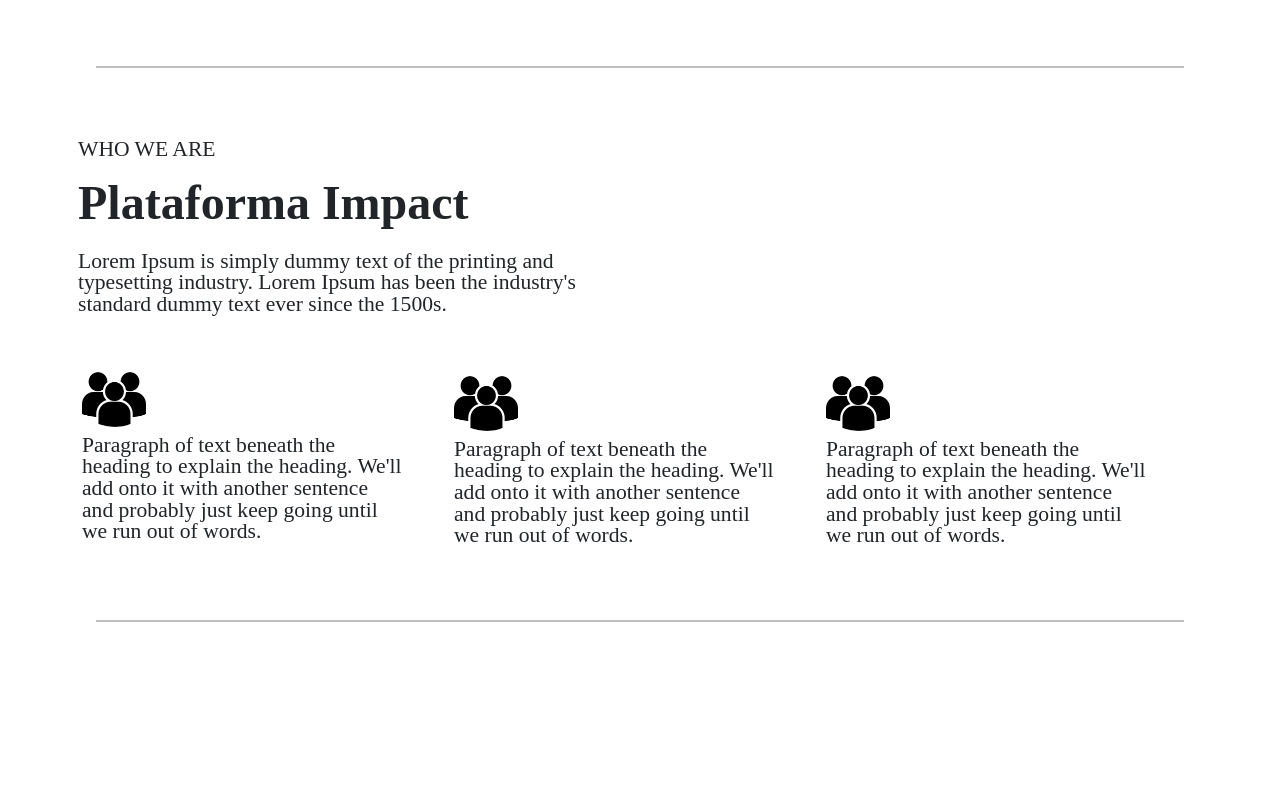
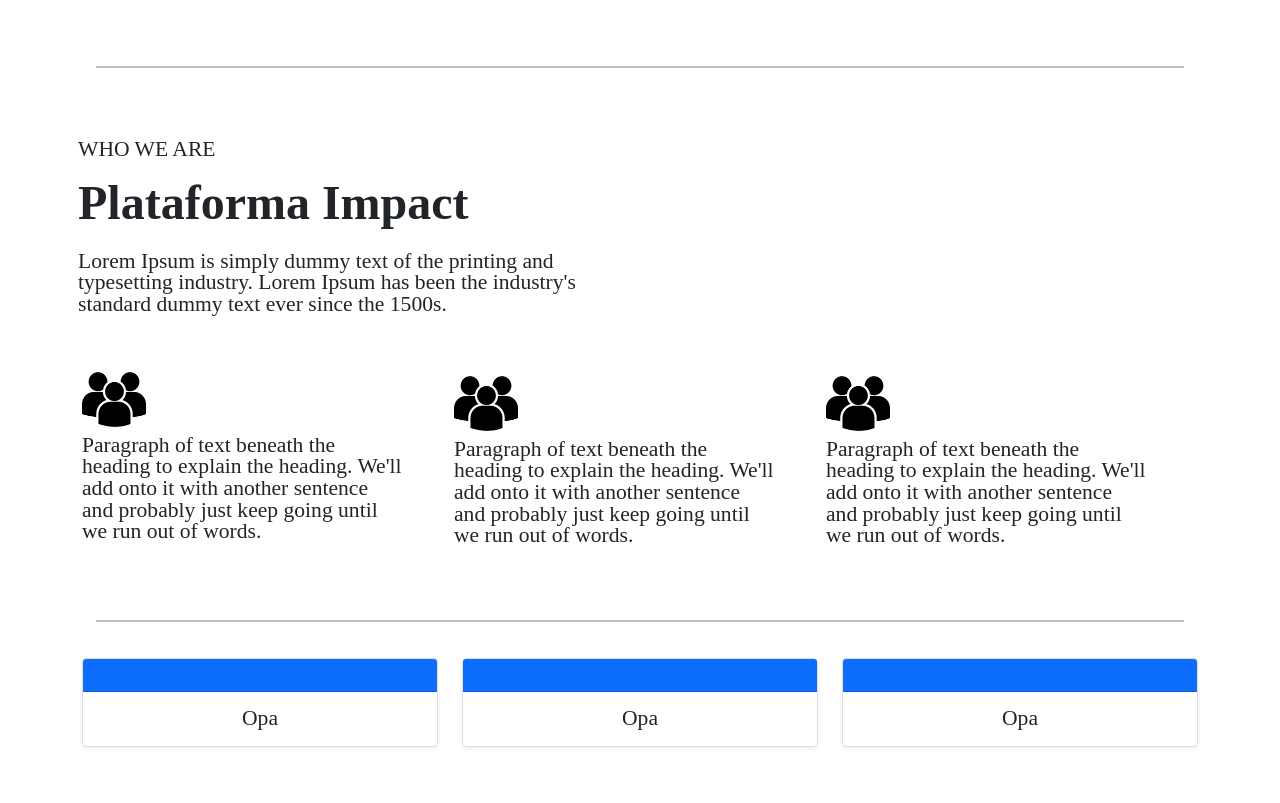
Before and after one commit to danileg09/LandingPage, a website: page index.html in a window 1280 px wide. Shown: the part 615-1418 px from the top of the page. Before the commit the page ends 1257 px from the top, so only its background shows below. Drawn offline with nearby package versions, Linux system fonts and the light colour scheme.

Commit message:
adding cards section

```diff
--- a/index.html
+++ b/index.html
@@ -16,7 +16,7 @@
 
     <header>
         <img id="HeaderLogo" src="./src/images/plataforma.png" alt="">
-        <nav class="navbar navbar-expand-lg" style="background-color: #ffffff;">
+        <nav class="navbar navbar-expand-lg">
             <div class="collapse navbar-collapse d-flex justify-content-center" id="navbarNavAltMarkup">
                 <div class="navbar-nav">
                     <a class="nav-item nav-link text-dark px-5 " href="#">Features</a>
@@ -30,7 +30,7 @@
 
     <main>
 
-        <hr/>
+        <hr />
 
         <div class="container col-xxl-8 px-2 py-4">
             <div class="row flex-lg-row-reverse align-items-center g-5 py-4">
@@ -52,7 +52,7 @@
             </div>
         </div>
 
-        <hr/>
+        <hr />
 
         <div class="container col-xxl-8 px-2 py-4">
             <div class="row align-items-center g-5 py-4">
@@ -99,7 +99,39 @@
             </div>
         </div>
 
-        <hr/>
+        <hr />
+
+        <div class="container py-3">
+
+            <div class="row row-cols-1 row-cols-md-3 mb-3 text-center">
+
+                <div class="col">
+                    <div class="card mb-4 rounded-3 shadow-sm">
+                        <div class="card-header py-3 bg-primary"></div>
+                        <div class="card-body">
+                            <p>Opa</p>
+                        </div>
+                    </div>
+                </div>
+                <div class="col">
+                    <div class="card mb-4 rounded-3 shadow-sm">
+                        <div class="card-header py-3 bg-primary"></div>
+                        <div class="card-body">
+                            <p>Opa</p>
+                        </div>
+                    </div>
+                </div>
+                <div class="col">
+                    <div class="card mb-4 rounded-3 shadow-sm">
+                        <div class="card-header py-3 bg-primary"></div>
+                        <div class="card-body">
+                            <p>Opa</p>
+                        </div>
+                    </div>
+                </div>
+            </div>
+
+        </div>
 
     </main>
 
--- a/src/css/style.css
+++ b/src/css/style.css
@@ -8,8 +8,9 @@
     min-width: 110px;
 }
 
-.navbar-nav {
+.navbar {
     font-size: 1.5em;
+    background-color: rgb(255, 255, 255);
 }
 
 hr {
```
